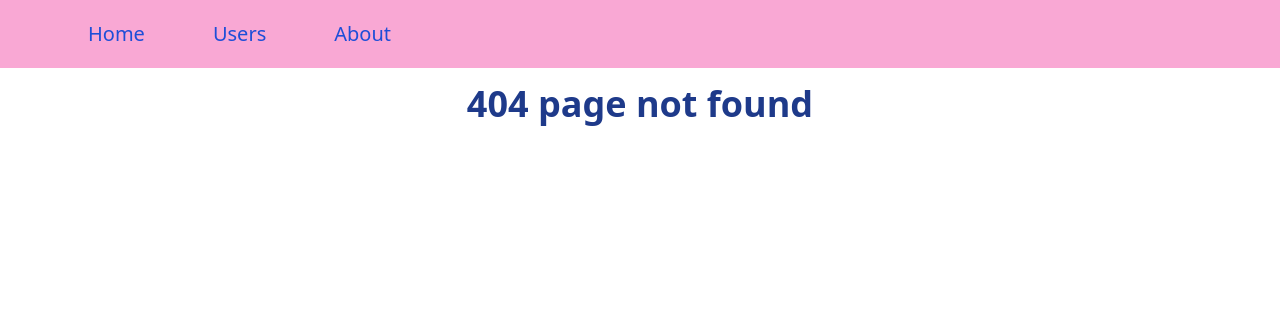
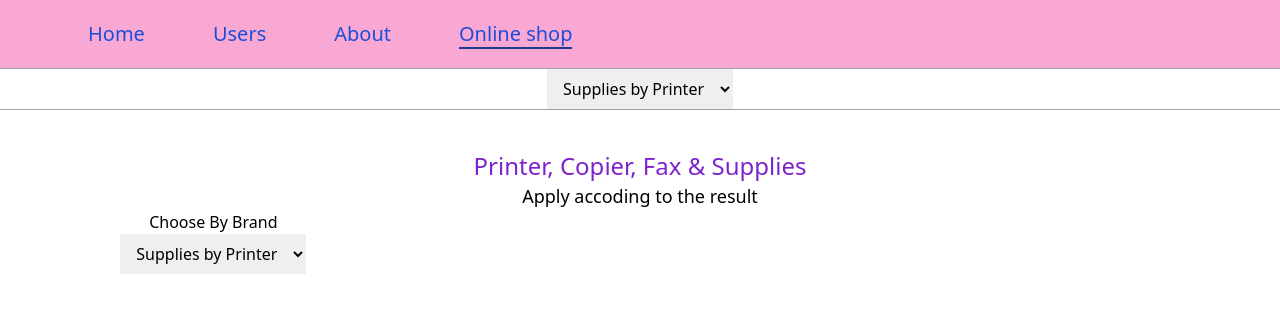
Before and after one commit to tiwaripankaj2013/reactBeginer, a React (Create React App) app: page /onlineShop in a window 1280 px wide. Before the commit this address had no page. Shown: the top 312 px of the page. Built offline with nearby package versions, Linux system fonts and the light colour scheme.

Commit message:
shopping portal initial

```diff
--- a/src/App.js
+++ b/src/App.js
@@ -2,6 +2,7 @@ import { BrowserRouter, Routes,Route,Navigate} from "react-router-dom";
 import React,{ Suspense } from "react";
 import Header from "./component/header";
 import Home from "./pages/home";
+import OnlineShop from "./pages/onlineshop";
 import PageNotFound from "./pages/pageNotFound";
 const About = React.lazy(() => import('./pages/about'));
 const DynamicRouting = React.lazy(() => import('./component/dynamicRouting')); //lazy loading not default load page
@@ -18,6 +19,7 @@ function App() {
       <Route path="/home" element={<Home/>} />
       <Route path="/about" exact element={<About/>} />
       <Route path="/users/*" element={<DynamicRouting/>} />
+      <Route path="/onlineShop" element={<OnlineShop/>} />
       <Route path="*" element={<PageNotFound/>} />
     </Routes>
     </Suspense>
--- a/src/component/header/index.js
+++ b/src/component/header/index.js
@@ -8,6 +8,7 @@ export default function Header() {
          <li className="p-1 text-blue-700 mr-1 px-8 text-xl"><NavLink className={(navData) => navData.isActive ? ' border-b-2 border-blue-900' :''} to="/home">Home</NavLink></li>
          <li className="p-1 text-blue-700 mr-1 px-8 text-xl"><NavLink className={(navData) => navData.isActive ? ' border-b-2 border-blue-900' :''} to="/users">Users</NavLink></li>
          <li className="p-1 text-blue-700 mr-1 px-8 text-xl"><NavLink className={(navData) => navData.isActive ? ' border-b-2 border-blue-900' :''} to="/about">About</NavLink></li>
+         <li className="p-1 text-blue-700 mr-1 px-8 text-xl"><NavLink className={(navData) => navData.isActive ? ' border-b-2 border-blue-900' :''} to="/onlineShop">Online shop</NavLink></li>
       </ul>
     </header>
   )
--- /dev/null
+++ b/src/pages/onlineshop/index.js
@@ -0,0 +1,12 @@
+import React from 'react';
+import ShopHeader from './shopHeader';
+
+ const OnlineShop = () => {
+  return (
+    <div>
+       <ShopHeader />
+    </div>
+  )
+}
+
+export default OnlineShop ;
--- /dev/null
+++ b/src/pages/onlineshop/shopHeader/index.js
@@ -0,0 +1,36 @@
+import React from 'react';
+
+
+ const ShopHeader = () => {
+  return (
+     <>
+    <div className="border-t border-b border-gray-400">
+       <select className="max-w-lg px-3 py-2 mx-auto block">
+          <option>Supplies by Printer</option>
+          <option>Hcl Technology</option>
+          <option>Dell Technology</option>
+          <option>Hp Technology</option>
+       </select>
+    </div>
+    <div className="py-4 mx-auto text-center mt-6">
+         <h3 className="text-purple-700 text-2xl">Printer, Copier, Fax & Supplies</h3>
+         <p className="text-lg">Apply accoding to the result</p>
+
+         <div className="flex">
+            <div className="w-1/3">
+            <label>Choose By Brand</label>
+            <select className="max-w-lg px-3 py-2 mx-auto block">
+               <option>Supplies by Printer</option>
+               <option>Hcl Technology</option>
+               <option>Dell Technology</option>
+               <option>Hp Technology</option>
+            </select>
+            </div>
+         </div>
+    </div>
+    </>
+  )
+}
+
+
+export default ShopHeader;
```
